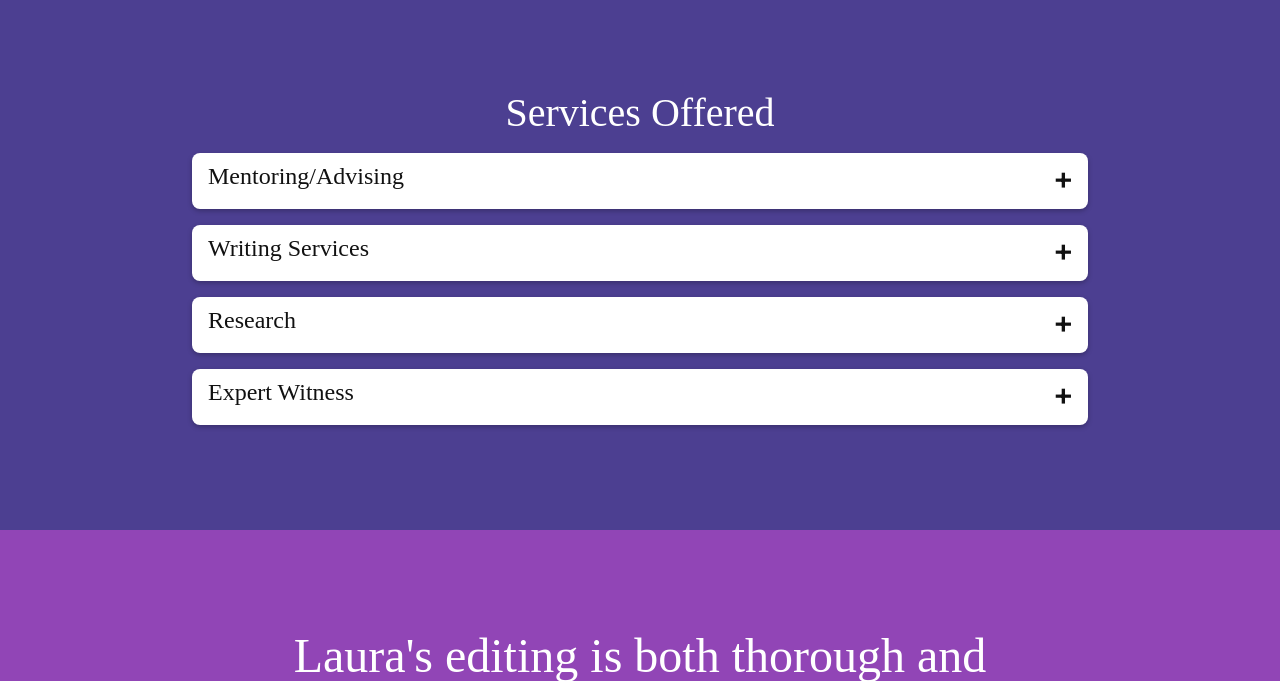
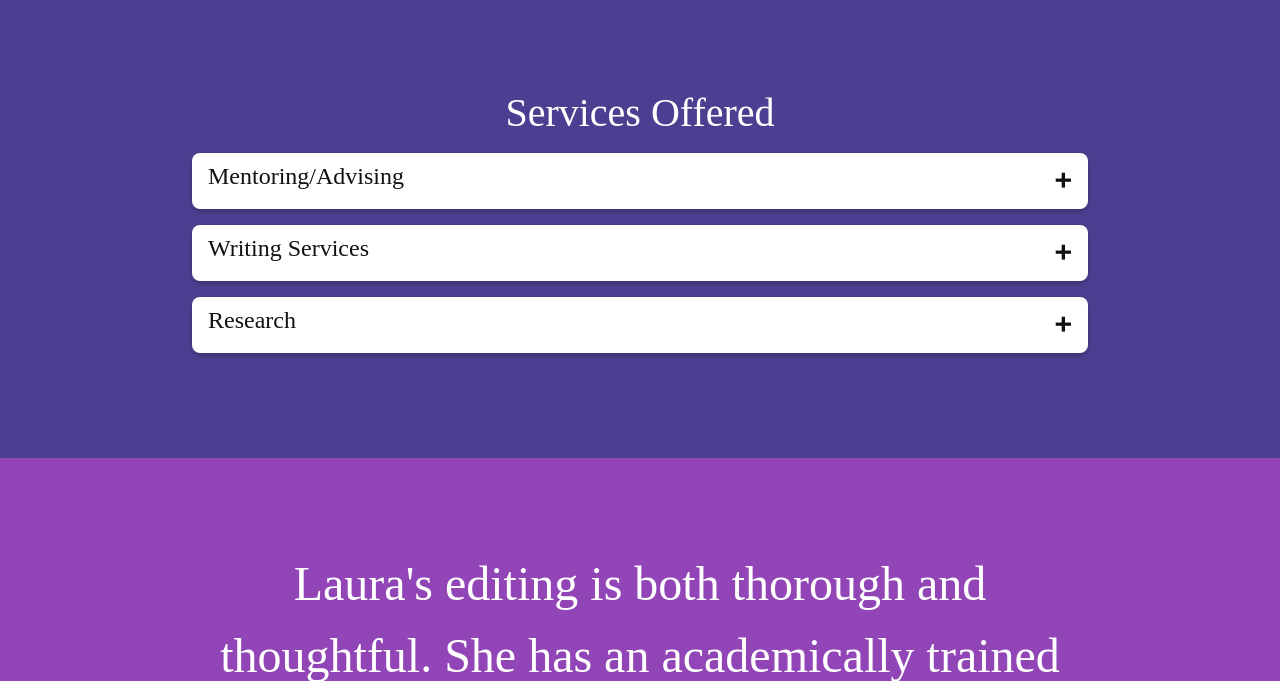
Before and after one commit to ColdDeckHarrison/WriteAway, a Flask app: page / in a window 1280 px wide. Shown: the part 1427-2108 px from the top of the page. Run offline with Flask 2, Linux system fonts and the light colour scheme; some libraries are stand-ins or nearby versions.

Commit message:
Update index.html
removed expert witness

```diff
--- a/templates/index.html
+++ b/templates/index.html
@@ -126,7 +126,7 @@
       </div>
     </div>
   </div>
-  <div class="accordion-item">
+<!--   <div class="accordion-item">
     <div class="accordion-item-header">
     <h4 align="left">Expert Witness</h4>
     </div>
@@ -136,7 +136,7 @@
             <p class="skill-text" align="left">- Domestic Violence, Violence Against Women</p>
             <p class="skill-text" align="left">- Public Health/Global Health</p>
             <p class="skill-text" align="left">- Garifuna</p>
-           </div>
+           </div> -->
   </section>
 
 
```
